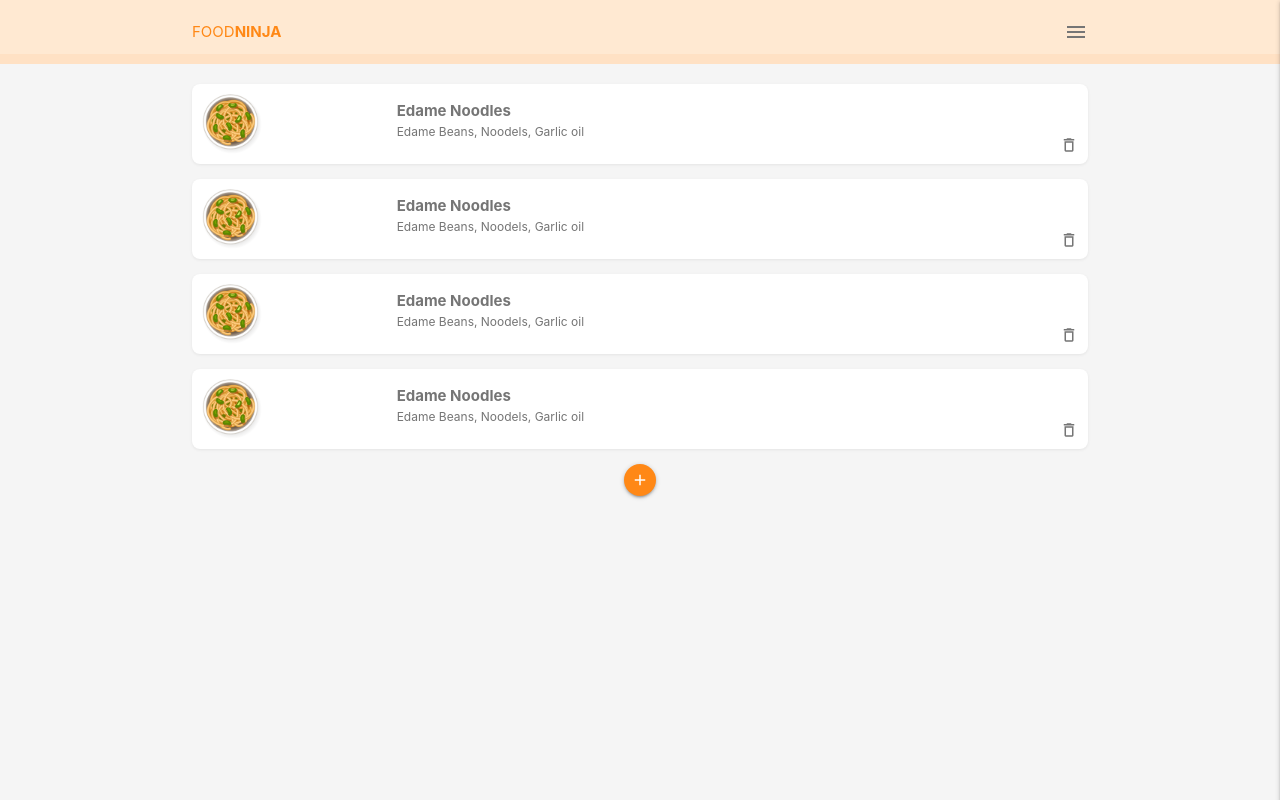
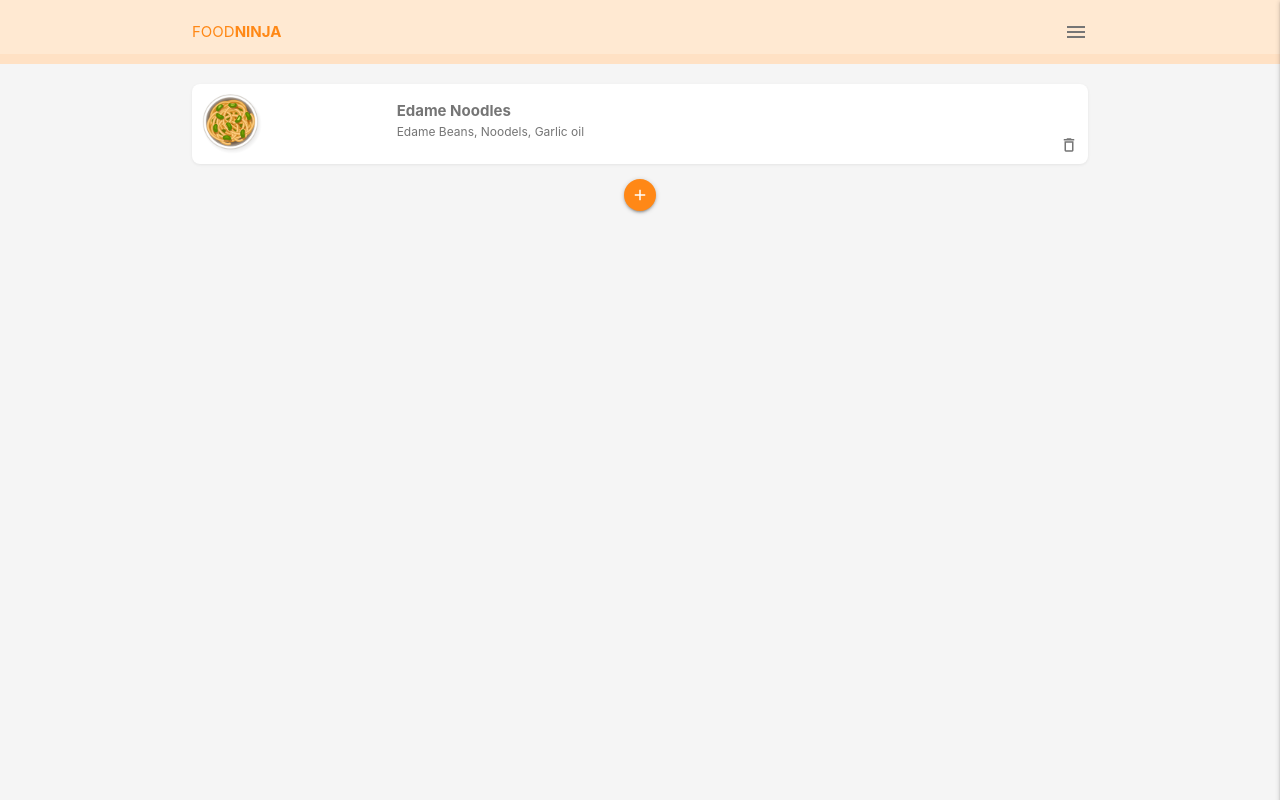
Before and after one commit to behzadeskandari/pwa-tutorial, a plain HTML site: page index.html in a window 1280 px wide. Drawn offline with Linux system fonts and the light colour scheme.

Commit message:
manifest Added

```diff
--- a/css/styles.css
+++ b/css/styles.css
@@ -20,7 +20,9 @@ nav a span{
 nav .sidenav-trigger{
   margin: 0;
 }
-
+::selection{
+  background: var(--secondary);
+}
 /* recipe styles */
 .recipes{
   margin-top: 20px;
--- a/index.html
+++ b/index.html
@@ -8,7 +8,10 @@
   <link type="text/css" href="/css/materialize.min.css" rel="stylesheet">
   <link href="https://fonts.googleapis.com/icon?family=Material+Icons" rel="stylesheet">
   <link type="text/css" href="/css/styles.css" rel="stylesheet">
+
   <script type="text/javascript" src="/js/materialize.min.js"></script>
+  <link rel="manifest" href="/manifest.json">
+
 </head>
 <body class="grey lighten-4">
 
@@ -45,36 +48,7 @@
         <i class="material-icons">delete_outline</i>
       </div>
     </div>
-    <div class="card-panel recipe white row">
-      <img src="/img/dish.png" alt="recipe thumb">
-      <div class="recipe-details">
-        <div class="recipe-title">Edame Noodles</div>
-        <div class="recipe-ingredients">Edame Beans, Noodels, Garlic oil</div>
-      </div>
-      <div class="recipe-delete">
-        <i class="material-icons">delete_outline</i>
-      </div>
-    </div>
-    <div class="card-panel recipe white row">
-      <img src="/img/dish.png" alt="recipe thumb">
-      <div class="recipe-details">
-        <div class="recipe-title">Edame Noodles</div>
-        <div class="recipe-ingredients">Edame Beans, Noodels, Garlic oil</div>
-      </div>
-      <div class="recipe-delete">
-        <i class="material-icons">delete_outline</i>
-      </div>
-    </div>
-    <div class="card-panel recipe white row">
-      <img src="/img/dish.png" alt="recipe thumb">
-      <div class="recipe-details">
-        <div class="recipe-title">Edame Noodles</div>
-        <div class="recipe-ingredients">Edame Beans, Noodels, Garlic oil</div>
-      </div>
-      <div class="recipe-delete">
-        <i class="material-icons">delete_outline</i>
-      </div>
-    </div>
+
   </div>
 
   <div class="center">
--- a/js/ui.js
+++ b/js/ui.js
@@ -4,5 +4,5 @@ document.addEventListener('DOMContentLoaded', function() {
   M.Sidenav.init(menus, {edge: 'right'});
   // add recipe form
   const forms = document.querySelectorAll('.side-form');
-  M.Sidenav.init(forms, {edge: 'left'});
+  M.Sidenav.init(forms, { edge: 'left'});
 });
```
Also changed, not shown: pages/about.html (+2 -0 lines), pages/contact.html (+2 -0 lines), img/icons/icon-128x128.png (added), img/icons/icon-144x144.png (added), img/icons/icon-152x152.png (added), img/icons/icon-192x192.png (added), img/icons/icon-384x384.png (added), img/icons/icon-512x512.png (added), img/icons/icon-72x72.png (added), img/icons/icon-96x96.png (added), manifest.json (added).
